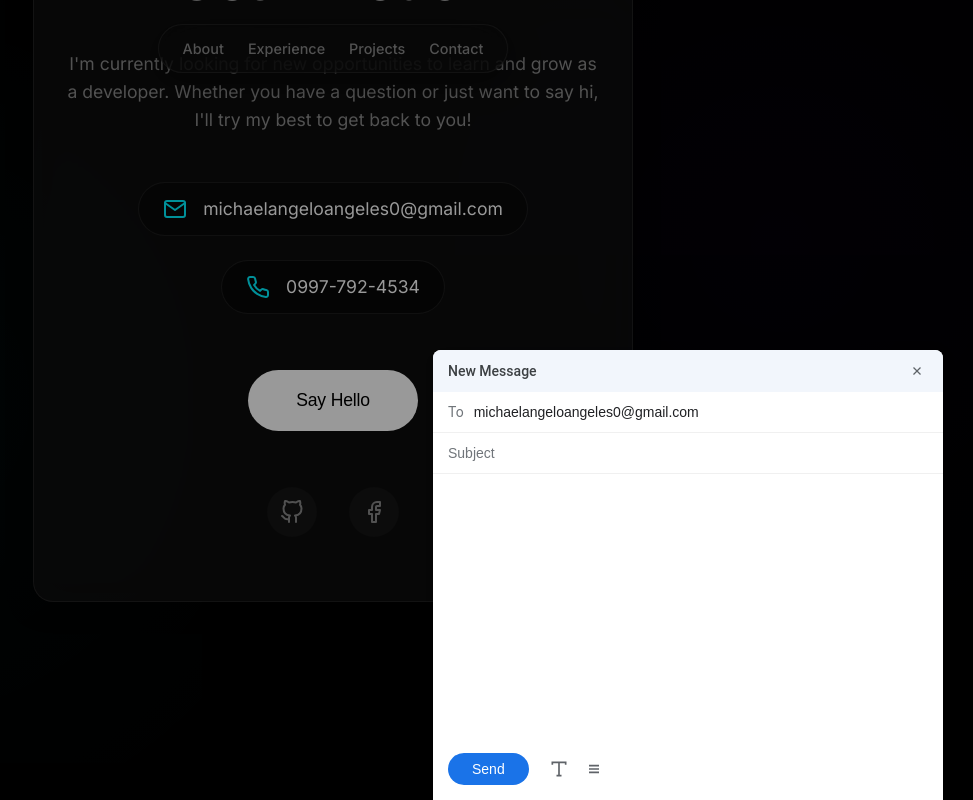
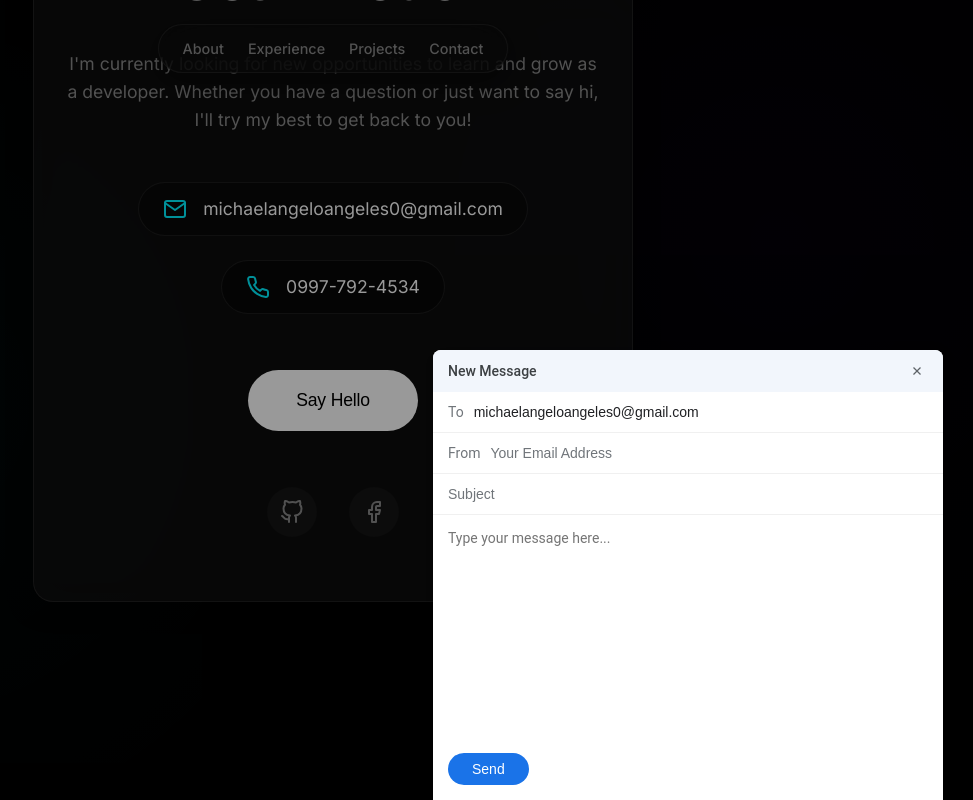
Before and after one commit to Chun-taro/Michael-Portfolio, a React (Vite) app in the folder portfolio-app/: page / in a window 1280 px wide. Both pictures are taken after a click on the button "Say Hello". Shown: the part 5267-6067 px from the top of the page, without its empty margins (307-1280 px from the left). Built offline with nearby package versions, Linux system fonts and the light colour scheme.

Commit message:
Implement seamless in-modal AJAX email submission without tab redirects

```diff
--- a/portfolio-app/src/components/Contact.css
+++ b/portfolio-app/src/components/Contact.css
@@ -226,19 +226,28 @@
   transition: background 0.2s;
 }
 
-.gmail-send-btn:hover {
-  background: #1b66c9;
-  box-shadow: 0 1px 2px 0 rgba(60,64,67,0.302), 0 1px 3px 1px rgba(60,64,67,0.149);
+.gmail-send-btn:disabled {
+  opacity: 0.6;
+  cursor: not-allowed;
 }
 
-.gmail-formatting-icons {
-  display: flex;
-  gap: 15px;
-  align-items: center;
+.gmail-status-banner {
+  padding: 8px 15px;
+  font-size: 13px;
+  border-radius: 4px;
+  margin: 0 15px 10px 15px;
+  text-align: center;
+  font-weight: 500;
 }
 
-.gmail-formatting-icons svg {
-  cursor: pointer;
+.gmail-status-banner.success {
+  background: #e6f4ea;
+  color: #137333;
+}
+
+.gmail-status-banner.error {
+  background: #fce8e6;
+  color: #c5221f;
 }
 
 @media (max-width: 600px) {
--- a/portfolio-app/src/components/Contact.jsx
+++ b/portfolio-app/src/components/Contact.jsx
@@ -4,21 +4,54 @@ import './Contact.css';
 const Contact = () => {
   const [isComposeOpen, setIsComposeOpen] = useState(false);
   const [formData, setFormData] = useState({
+    senderEmail: '',
     subject: '',
     message: ''
   });
+  const [isSending, setIsSending] = useState(false);
+  const [statusMessage, setStatusMessage] = useState(null);
 
   const handleInputChange = (e) => {
     const { name, value } = e.target;
     setFormData(prev => ({ ...prev, [name]: value }));
   };
 
-  const handleSend = (e) => {
+  const handleSend = async (e) => {
     e.preventDefault();
-    const gmailUrl = `https://mail.google.com/mail/?view=cm&fs=1&to=michaelangeloangeles0@gmail.com&su=${encodeURIComponent(formData.subject)}&body=${encodeURIComponent(formData.message)}`;
-    window.open(gmailUrl, '_blank');
-    setFormData({ subject: '', message: '' });
-    setIsComposeOpen(false);
+    setIsSending(true);
+    setStatusMessage(null);
+
+    try {
+      const response = await fetch('https://formsubmit.co/ajax/michaelangeloangeles0@gmail.com', {
+        method: 'POST',
+        headers: {
+          'Content-Type': 'application/json',
+          'Accept': 'application/json'
+        },
+        body: JSON.stringify({
+          _subject: `Portfolio Contact: ${formData.subject}`,
+          from_email: formData.senderEmail,
+          subject: formData.subject,
+          message: formData.message,
+          _captcha: 'false'
+        })
+      });
+
+      if (response.ok) {
+        setStatusMessage({ type: 'success', text: '✓ Message sent successfully!' });
+        setFormData({ senderEmail: '', subject: '', message: '' });
+        setTimeout(() => {
+          setIsComposeOpen(false);
+          setStatusMessage(null);
+        }, 2200);
+      } else {
+        throw new Error('Failed to send');
+      }
+    } catch (err) {
+      setStatusMessage({ type: 'error', text: 'Could not send message. Please try again.' });
+    } finally {
+      setIsSending(false);
+    }
   };
 
   return (
@@ -51,7 +84,10 @@ const Contact = () => {
           </div>
 
           <button
-            onClick={() => setIsComposeOpen(true)}
+            onClick={() => {
+              setIsComposeOpen(true);
+              setStatusMessage(null);
+            }}
             className="btn btn-primary contact-btn"
           >
             Say Hello
@@ -91,6 +127,17 @@ const Contact = () => {
                 <input type="text" value="michaelangeloangeles0@gmail.com" readOnly />
               </div>
               <div className="gmail-input-group">
+                <span className="input-label">From</span>
+                <input
+                  type="email"
+                  name="senderEmail"
+                  placeholder="Your Email Address"
+                  value={formData.senderEmail}
+                  onChange={handleInputChange}
+                  required
+                />
+              </div>
+              <div className="gmail-input-group">
                 <input
                   type="text"
                   name="subject"
@@ -103,18 +150,23 @@ const Contact = () => {
               <div className="gmail-message-area">
                 <textarea
                   name="message"
+                  placeholder="Type your message here..."
                   value={formData.message}
                   onChange={handleInputChange}
                   required
                 />
               </div>
 
+              {statusMessage && (
+                <div className={`gmail-status-banner ${statusMessage.type}`}>
+                  {statusMessage.text}
+                </div>
+              )}
+
               <div className="gmail-footer">
-                <button type="submit" className="gmail-send-btn">Send</button>
-                <div className="gmail-formatting-icons">
-                  <svg width="20" height="20" viewBox="0 0 24 24" fill="none" stroke="#5f6368" strokeWidth="2"><path d="M4 7V4h16v3M9 20h6M12 4v16"/></svg>
-                  <svg width="20" height="20" viewBox="0 0 24 24" fill="none" stroke="#5f6368" strokeWidth="2"><path d="M6 12h12M6 8h12M6 16h12"/></svg>
-                </div>
+                <button type="submit" className="gmail-send-btn" disabled={isSending}>
+                  {isSending ? 'Sending...' : 'Send'}
+                </button>
               </div>
             </form>
           </div>
```
